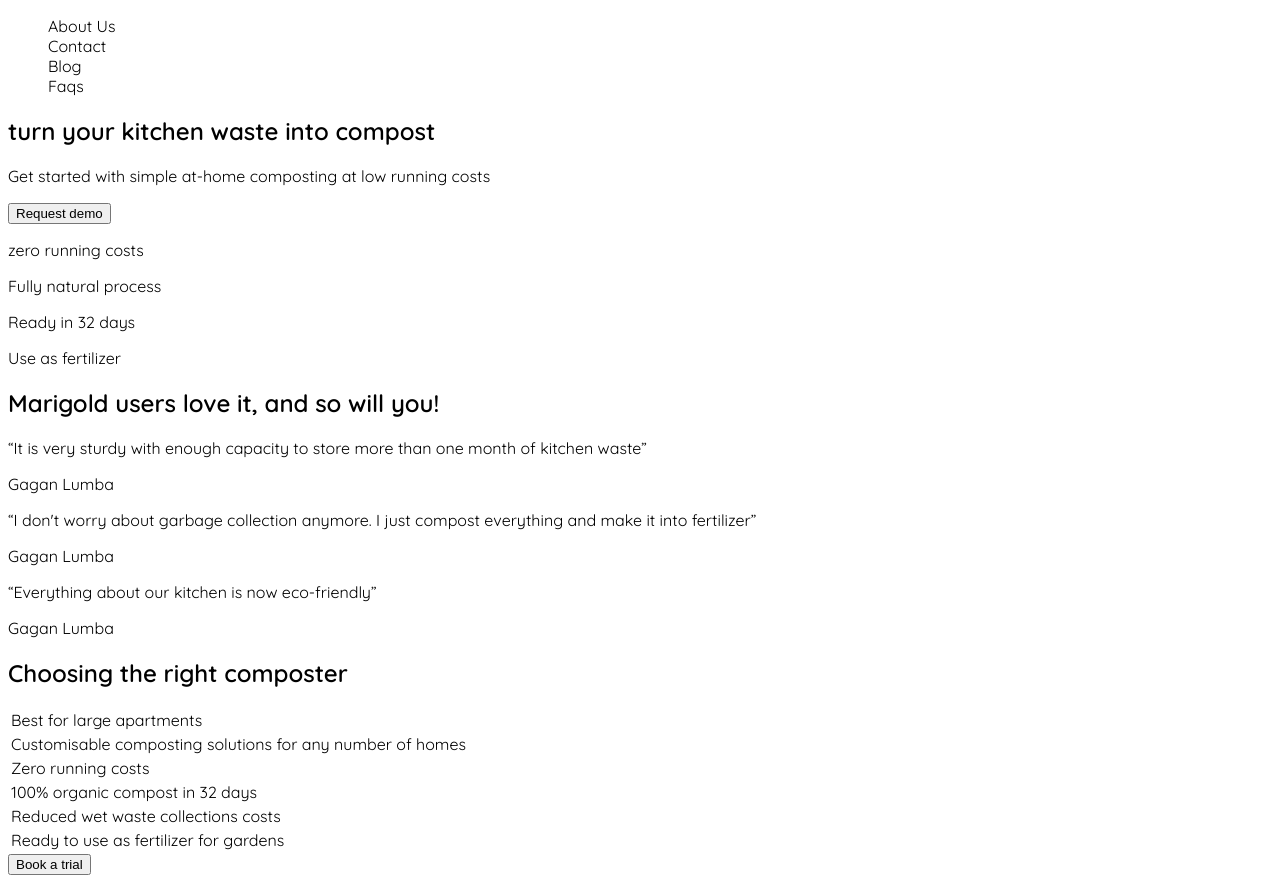
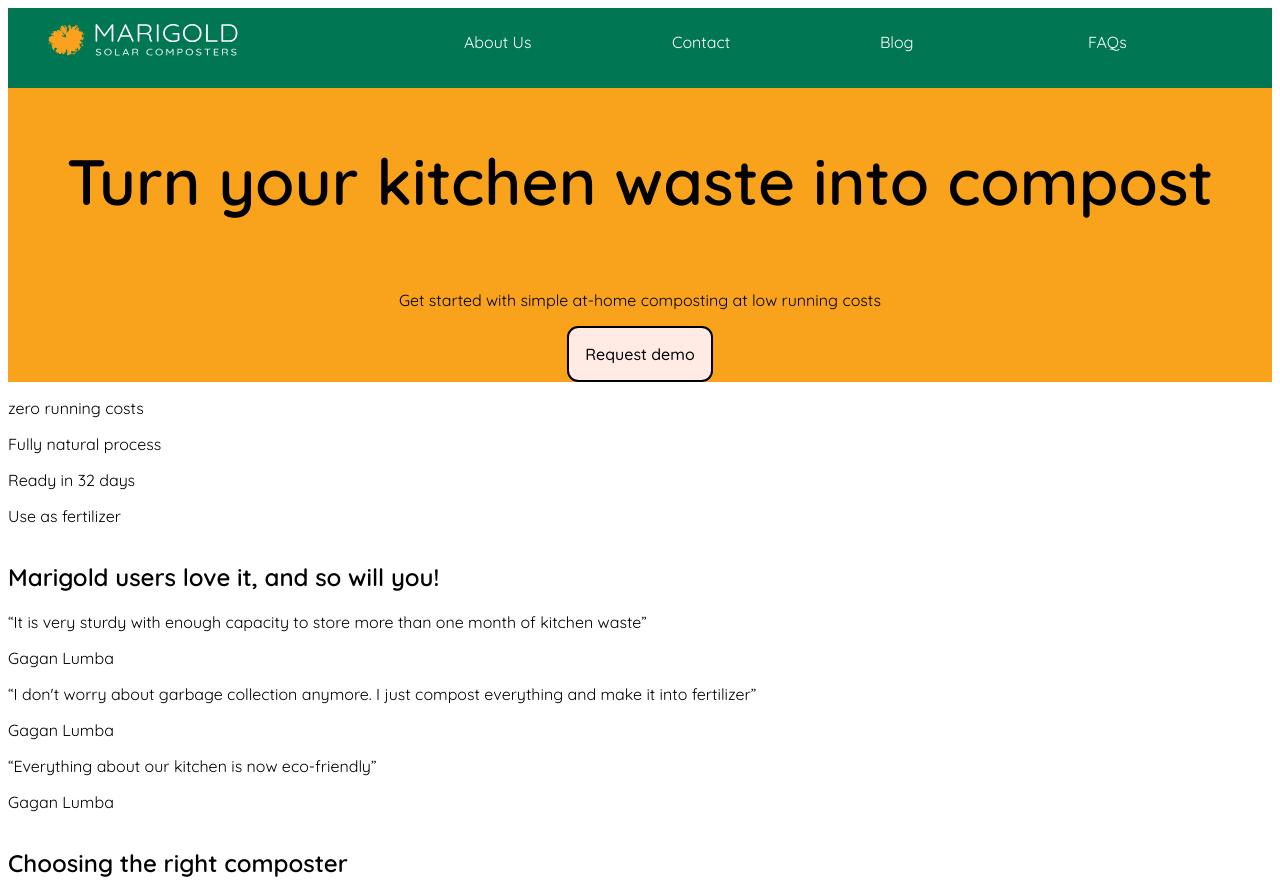
Before and after one commit to jakradum/marigold, a plain HTML site: page index.html in a window 1280 px wide. Shown: the top 881 px of the page. Drawn offline with Linux system fonts and the light colour scheme.

Commit message:
CSS grids underway

```diff
--- a/index.html
+++ b/index.html
@@ -16,15 +16,16 @@
     <header>
         <nav>
             <ul class="nav-items">
+                <li><img id="logo" src="result.svg" alt=""></li>
                 <li>about us</li>
                 <li>contact</li>
                 <li>blog</li>
-                <li>faqs</li>
+                <li>FAQs</li>
             </ul>
         </nav>
     </header>
-    <section>
-        <h1>turn your kitchen waste into compost</h1>
+    <section id="landing">
+        <h1>Turn your kitchen waste into compost</h1>
         <p class="subhead">Get started with simple at-home composting at low running costs</p>
         <button>Request demo</button>
     </section>
--- a/style.css
+++ b/style.css
@@ -1,11 +1,57 @@
 :root{
     font-family: 'Quicksand', sans-serif;
 }
+body{
+    display: grid;
+    grid-auto-rows: minmax(1rem, auto);
+    height: auto;
 
+}
 .nav-items{
-    list-style-type: none;
+    display: grid;
+    grid-template-columns: repeat(auto-fill, minmax(10rem, 1fr));
     text-transform: capitalize;
+    align-items: center;
+    justify-content: end;
+    gap: 1.5rem;
+}
+header{
+    background-color: #007653;
+    color: white;
+    width: 100%;
+    height: 5rem;
+
+}
+.nav-items li:first-child {
+    grid-column: span 2;
+}
+#logo{
+    height: 2rem;
 }
 li{
     list-style-type: none;
 }
+#landing{
+    background-color: #F9A21B;
+    display: flex;
+    flex-direction: column;
+    justify-content: center;
+    align-items: center;
+    text-align: center;
+}
+h1{
+    font-size: 4rem;
+}
+button{
+    border: solid black .14rem;
+    border-radius: .7rem;
+    padding: 1rem;
+    font-size: 1rem;
+    background-color: #FFEBE4;
+    font-weight: 500;
+    font-family: 'Quicksand', sans-serif;
+    cursor: pointer;
+}
+button:hover{
+    box-shadow: 1px 2px 3px 1px;
+}
```
Also changed, not shown: result.svg (added). Lines whose indentation alone changed are shown as unchanged.
